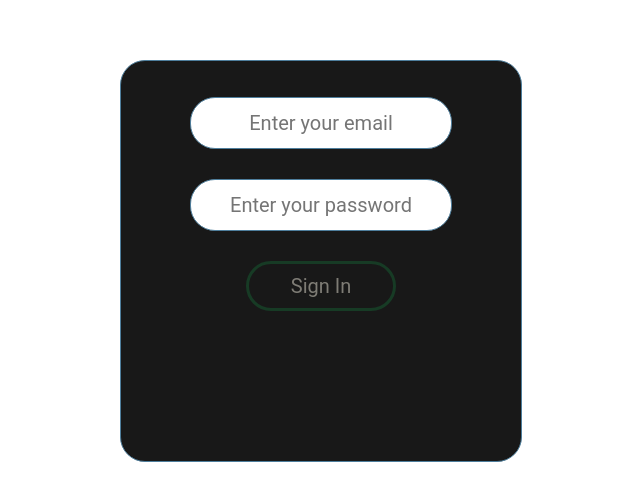
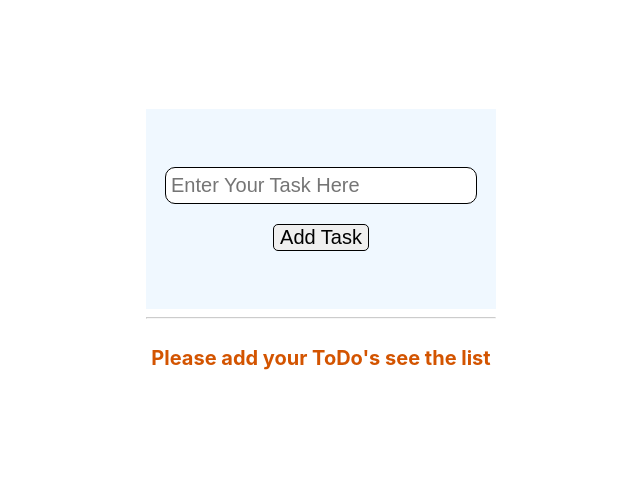
Before and after one commit to ShreeNareshK/react-full-course, a React (Create React App) app: page / in a window 1280 px wide. Shown: the part 139-640 px from the top of the page, without its empty margins (319-959 px from the left). Built offline with nearby package versions, Linux system fonts and the light colour scheme.

Commit message:
Added Task Todo form

```diff
--- a/src/App.js
+++ b/src/App.js
@@ -1,16 +1,19 @@
-import './App.css';
-import Usestate from './Usestate';
-import Advanceusestate from './Advancedusestate'
-import Signinform from './Signinform';
+import "./App.css";
+import Usestate from "./Usestate";
+import Advanceusestate from "./Advancedusestate";
+import Signinform from "./Signinform";
+import Todolist from "./Todolist";
 function App() {
   return (
     <div className="App">
-{/*         <Usestate />
- */}
-{/*           <Advanceusestate />
- */}
-            <Signinform />
-  </div>
+      {/*         <Usestate />
+       */}
+      {/*           <Advanceusestate />
+       */}
+      {/*             <Signinform />
+       */}
+      <Todolist />
+    </div>
   );
 }
 
--- /dev/null
+++ b/src/Todolist.js
@@ -0,0 +1,67 @@
+import React, { useState } from "react";
+import "./todolist.css";
+
+function Todolist() {
+  const [list, setList] = useState([]);
+  const [task, setTask] = useState({
+    text: "",
+  });
+
+  function changeMessage(e) {
+    //console.log("Error");
+    setTask((prevTask) => ({ ...prevTask, text: e.target.value }));
+  }
+
+  function addTask(e) {
+    e.preventDefault();
+    if (task.text !== "") {
+      var newTodo = {
+        text: task.text,
+        id: new Date().getTime().toString(),
+      };
+      // console.log(newTodo);
+      setList([...list, newTodo]);
+      setTask({ text: "" });
+    } else {
+      alert("Please Enter Your Task, then click on ADD TASK");
+    }
+  }
+  function removeTask(id) {
+    let newTodos = list.filter((eachitem) => {
+      return eachitem.id !== id;
+    });
+    setList(newTodos);
+  }
+  return (
+    <>
+      <form className="myList">
+        <input
+          type="text"
+          name="message"
+          id="message"
+          placeholder="Enter Your Task Here"
+          className="task"
+          value={task.text}
+          onChange={changeMessage}
+        />
+
+        <button type="submit" className="add" onClick={addTask}>
+          Add Task
+        </button>
+      </form>
+      <hr className="line" />
+      {list.length == 0 && <h4>Please add your ToDo's see the list</h4>}
+      <ul className="task-list">
+        {list.map((eachTask) => (
+          <li key={eachTask.id} className="tasks">
+            {eachTask.text}
+            <button className="remove" onClick={() => removeTask(eachTask.id)}>
+              Remove Task
+            </button>
+          </li>
+        ))}
+      </ul>
+    </>
+  );
+}
+export default Todolist;
--- /dev/null
+++ b/src/todolist.css
@@ -0,0 +1,77 @@
+.myList {
+  width: 350px;
+  height: 200px;
+  background-color: aliceblue;
+  display: flex;
+  flex-direction: column;
+  justify-content: center;
+  align-items: center;
+  gap: 20px;
+}
+.task {
+  height: 25px;
+  width: 300px;
+  border: 1px solid black;
+  border-radius: 10px;
+  padding: 5px;
+  font-size: 20px;
+  color: black;
+}
+.add {
+  height: fit-content;
+  width: auto;
+  border: 1px solid black;
+  border-radius: 5px;
+  color: black;
+  font-size: 20px;
+}
+
+.add:hover {
+  height: fit-content;
+  width: auto;
+  background-color: green;
+  border: 1px solid black;
+  border-radius: 5px;
+  color: #ffffff;
+  font-size: 20px;
+}
+.line {
+  color: #ccccff;
+  opacity: 0.5;
+}
+h4 {
+  color: #d35400;
+  font-size: 20px;
+}
+.task-list {
+  display: flex;
+  flex-direction: column;
+  justify-content: center;
+  align-items: center;
+  gap: 5px;
+}
+.tasks {
+  height: 30px;
+  width: auto;
+  border: 1px;
+  border-color: #ffffff;
+  font-size: 25px;
+  display: flex;
+  justify-content: flex-start;
+  align-items: center;
+  gap: 10px;
+}
+.tasks button {
+  width: auto;
+  height: 30px;
+  margin-top: 5px;
+  border-radius: 10px;
+}
+.tasks button:hover {
+  width: auto;
+  height: 30px;
+  background-color: #d35400;
+  margin-top: 5px;
+  border-radius: 5px;
+  color: #ffffff;
+}
```
